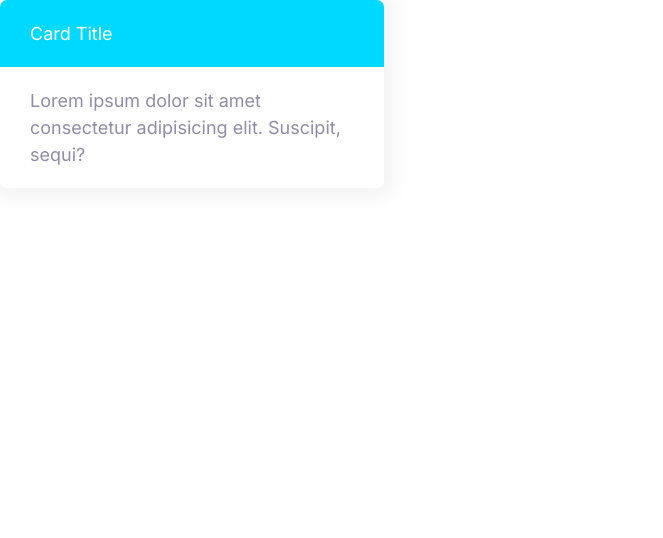
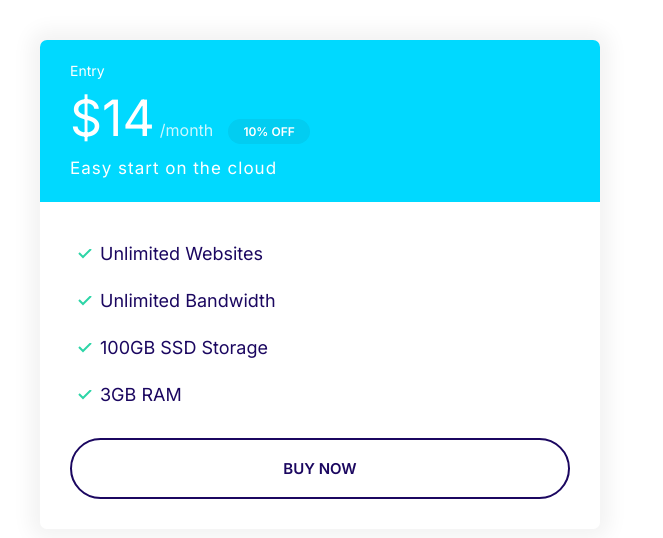
Before and after one commit to ramtinmovahed/moshify, a plain HTML site: page index.html in a window 1280 px wide. Shown: the whole page, without its empty margins (0-663 px from the left). Drawn offline with Linux system fonts and the light colour scheme.

Commit message:
build the plans component.

```diff
--- a/css/styles.css
+++ b/css/styles.css
@@ -110,6 +110,7 @@ a {
 
 .badge--small {
 	font-size: 1.6rem;
+	padding: 0.5rem 1.5rem;
 }
 
 @media screen and (min-width: 1024px) {
@@ -288,3 +289,51 @@ a {
 	background-color: var(--color-secondary);
 	color: #fff;
 }
+
+.card--secondary .badge--secondary {
+	background-color: #02cdf1;
+}
+
+/* Plans */
+.plan__name {
+	color: #fff;
+	margin: 0;
+	font-weight: 500;
+	font-size: 2.4rem;
+}
+
+.plan__price {
+	font-size: 6rem;
+}
+
+.plan__billing-cycle {
+	font-size: 2.4rem;
+	font-weight: 300;
+	opacity: 0.8;
+	margin-right: 1rem;
+}
+.plan__description {
+	font-size: 2rem;
+	font-weight: 300;
+	letter-spacing: 1px;
+	display: block;
+}
+
+.plan .list__item {
+	margin-bottom: 2rem;
+}
+
+@media screen and (min-width: 1024px) {
+	.plan__name {
+		font-size: 1.4rem;
+	}
+	.plan__price {
+		font-size: 5rem;
+	}
+	.plan__billing-cycle {
+		font-size: 1.6rem;
+	}
+	.plan__description {
+		font-size: 1.7rem;
+	}
+}
--- a/index.html
+++ b/index.html
@@ -14,11 +14,25 @@
 </head>
 
 <body>
-  <div style="width: 30%;">
-    <div class="card card--secondary">
-      <header class="card__header">Card Title</header>
-      <div class="card__body">
-        Lorem ipsum dolor sit amet consectetur adipisicing elit. Suscipit, sequi?
+  <div style="width: 50%; padding: 4rem;">
+    <div class="plan">
+      <div class="card card--secondary">
+        <header class="card__header">
+          <h3 class="plan__name">Entry</h3>
+          <span class="plan__price">$14</span>
+          <span class="plan__billing-cycle">/month</span>
+          <span class="badge badge--secondary badge--small">10% OFF</span>
+          <span class="plan__description">Easy start on the cloud</span>
+        </header>
+        <div class="card__body">
+          <ul class="list list--tick">
+            <li class="list__item">Unlimited Websites</li>
+            <li class="list__item">Unlimited Bandwidth</li>
+            <li class="list__item">100GB SSD Storage</li>
+            <li class="list__item">3GB RAM</li>
+          </ul>
+          <button class="btn btn--outline btn--block">Buy Now</button>
+        </div>
       </div>
     </div>
   </div>
```
Also changed, not shown: components/plans.html (added, +20 -0 lines).
